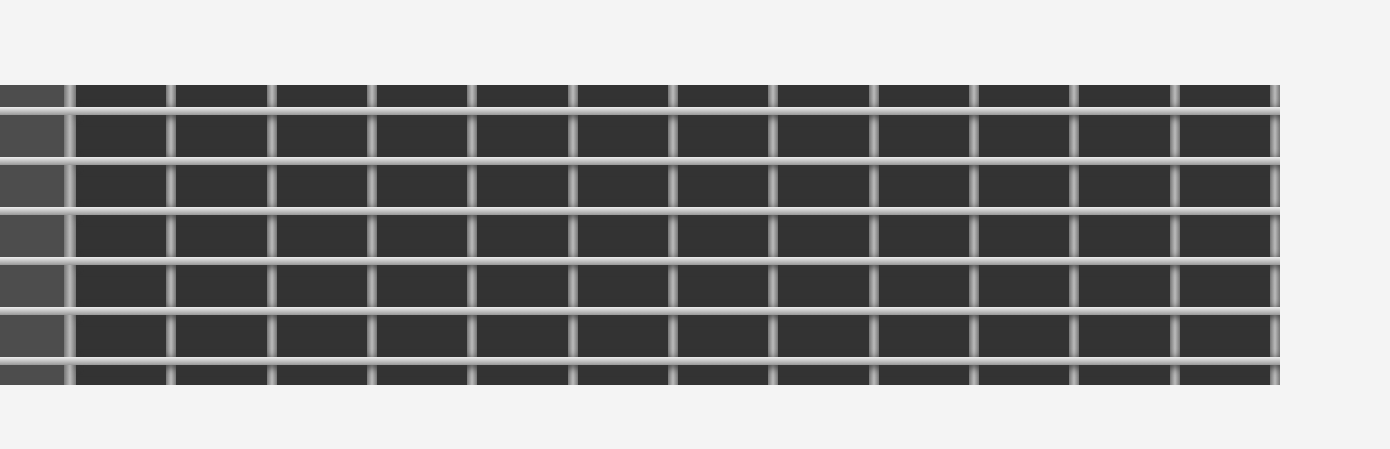
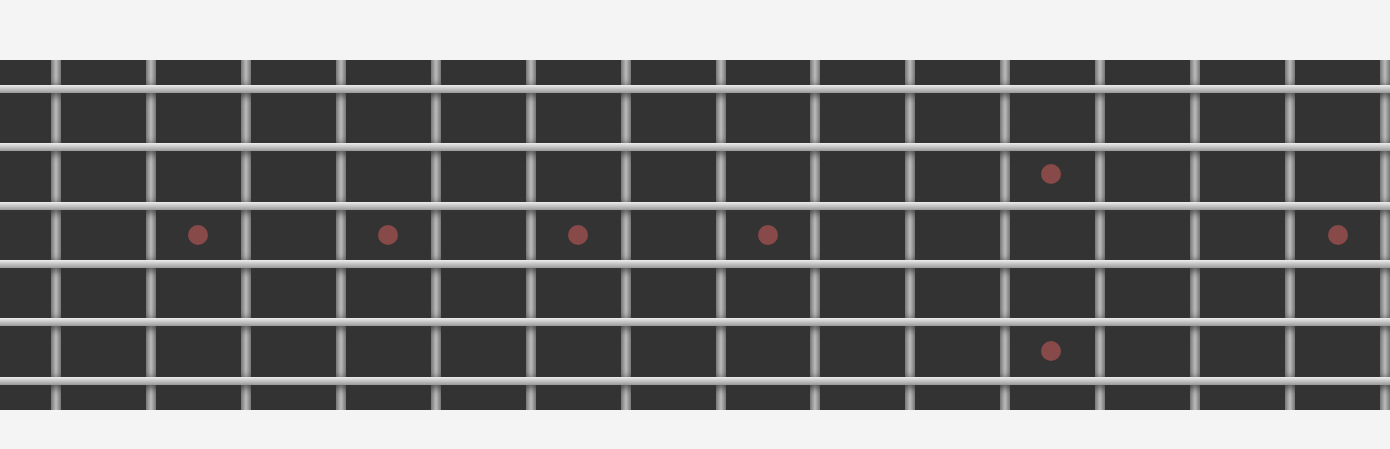
Before and after one commit to t-raidlova/fretboard.digital, a plain HTML site: page index.html in a window 1280 px wide. Shown: the part 165-614 px from the top of the page, 1390 px wide, since content can reach past the window. Drawn offline with Linux system fonts and the light colour scheme.

Commit message:
adding functionality logic

```diff
--- a/index.html
+++ b/index.html
@@ -1,114 +1,18 @@
-<!DOCTYPE html>
+ <!DOCTYPE html>
 <html lang="en">
 <head>
     <meta charset="UTF-8">
     <meta name="viewport" content="width=device-width, initial-scale=1.0">
     <title>Interactive guitar fretboard</title>
-    <link rel="icon" href="./guitar.png" type="image">
+    <link rel="icon" href="./assets/guitar.png" type="image">
     <link rel="stylesheet" href="styles.css">
 </head>
 <body>
     <div class="container">
-    <div class="fretboard">
-        <div class="string">
-            <div class="note-fret"></div>
-            <div class="note-fret"></div>
-            <div class="note-fret"></div>
-            <div class="note-fret"></div>
-            <div class="note-fret"></div>
-            <div class="note-fret"></div>
-            <div class="note-fret"></div>
-            <div class="note-fret"></div>
-            <div class="note-fret"></div>
-            <div class="note-fret"></div>
-            <div class="note-fret"></div>
-            <div class="note-fret"></div>
-            <div class="note-fret"></div>
+        <div class="fretboard"></div>
+    </div>
 
-        </div>
-
-        <div class="string">
-            <div class="note-fret"></div>
-            <div class="note-fret"></div>
-            <div class="note-fret"></div>
-            <div class="note-fret"></div>
-            <div class="note-fret"></div>
-            <div class="note-fret"></div>
-            <div class="note-fret"></div>
-            <div class="note-fret"></div>
-            <div class="note-fret"></div>
-            <div class="note-fret"></div>
-            <div class="note-fret"></div>
-            <div class="note-fret"></div>
-            <div class="note-fret"></div>
-        </div>
-
-        <div class="string">
-            <div class="note-fret"></div>
-            <div class="note-fret"></div>
-            <div class="note-fret"></div>
-            <div class="note-fret"></div>
-            <div class="note-fret"></div>
-            <div class="note-fret"></div>
-            <div class="note-fret"></div>
-            <div class="note-fret"></div>
-            <div class="note-fret"></div>
-            <div class="note-fret"></div>
-            <div class="note-fret"></div>
-            <div class="note-fret"></div>
-            <div class="note-fret"></div>
-        </div>
-
-        <div class="string">
-            <div class="note-fret"></div>
-            <div class="note-fret"></div>
-            <div class="note-fret"></div>
-            <div class="note-fret"></div>
-            <div class="note-fret"></div>
-            <div class="note-fret"></div>
-            <div class="note-fret"></div>
-            <div class="note-fret"></div>
-            <div class="note-fret"></div>
-            <div class="note-fret"></div>
-            <div class="note-fret"></div>
-            <div class="note-fret"></div>
-            <div class="note-fret"></div>
-        </div>
-
-        <div class="string">
-            <div class="note-fret"></div>
-            <div class="note-fret"></div>
-            <div class="note-fret"></div>
-            <div class="note-fret"></div>
-            <div class="note-fret"></div>
-            <div class="note-fret"></div>
-            <div class="note-fret"></div>
-            <div class="note-fret"></div>
-            <div class="note-fret"></div>
-            <div class="note-fret"></div>
-            <div class="note-fret"></div>
-            <div class="note-fret"></div>
-            <div class="note-fret"></div>
-        </div>
-
-        <div class="string">
-            <div class="note-fret"></div>
-            <div class="note-fret"></div>
-            <div class="note-fret"></div>
-            <div class="note-fret"></div>
-            <div class="note-fret"></div>
-            <div class="note-fret"></div>
-            <div class="note-fret"></div>
-            <div class="note-fret"></div>
-            <div class="note-fret"></div>
-            <div class="note-fret"></div>
-            <div class="note-fret"></div>
-            <div class="note-fret"></div>
-            <div class="note-fret"></div>
-        </div>
-
-    </div>
-</div>
+<script src="main.js"></script>
 
 </body>
 </html>
--- a/main.js
+++ b/main.js
@@ -0,0 +1,63 @@
+const root = document.documentElement;
+
+const fretboard = document.querySelector(".fretboard");
+const numberOfFrets = 15;
+const numberOfStrings = 6;
+
+const singleFretMarkPositions = [3,5,7,9,15,17,19,21];
+const doubleFretMarkPositions = [12,24];
+
+const notesFlat = ['C','Dd','D','Eb','E','F','Gb','G','Ab','A','Bb','B'];
+const notesSharp = ['C','C#','D','D#','E','F','F#','G','G#','A','A#','B'];
+
+let accidentals = 'flats'
+
+const app = {
+    init() {
+        this.setupFreatboard()
+    },
+
+    setupFreatboard() {
+        //updating css variables
+        root.style.setProperty("--number-of-strings", numberOfStrings)
+
+        //add strings to fretboard
+        for (let i=0; i< numberOfStrings; i++) {
+            let string = tools.createElement("div");
+            string.classList.add("string");
+            fretboard.appendChild(string);
+
+            //create frets
+            for(let fret = 0; fret <= numberOfFrets; fret++){
+                let noteFret = tools.createElement('div');
+                noteFret.classList.add("note-fret");
+                string.appendChild(noteFret);
+
+                // adding single fretmarks only to first string
+                if (i === 0 && singleFretMarkPositions.indexOf(fret) !== -1){
+                    // -1 is the result of indexOf not finding the values in array
+                    noteFret.classList.add("single-fretmark")
+                }
+                // adding double fretmarks
+                if ( i === 0 && doubleFretMarkPositions.indexOf(fret) !== -1){
+                    let doubleFretMark = tools.createElement('div');
+                    doubleFretMark.classList.add("double-fretmark");
+                    noteFret.appendChild(doubleFretMark)
+                }
+
+            }
+        }
+    }
+}
+
+const tools = {
+    createElement(element, content){
+        element = document.createElement(element);
+        if (arguments.length > 1) {
+            element.innerHTML = content;
+        }
+        return element;
+    }
+}
+
+app.init()
--- a/styles.css
+++ b/styles.css
@@ -1,3 +1,13 @@
+:root {
+    --fretboard-height: 350;
+    --number-of-strings: 6;
+    --string-height: 8;
+    --half-string-height: calc(var(--string-height) / 2 );
+    --string-top-position: calc(var(--fretboard-height) / var(--number-of-strings) / 2 - var(--half-string-height));
+    --double-fretmark-position-1: calc(var(--fretboard-height) * 0.25 );
+    --double-fretmark-position-2: calc(var(--fretboard-height) * 0.75 );
+}
+
 *{
     margin: 0;
     padding: 0;
@@ -21,7 +31,8 @@ justify-content: center;
     flex-direction: column;
     background: #333;
     width: 100%;
-    height: 300px;
+    min-width: 1500px;
+    height: calc(var(--fretboard-height) * 1px)
 }
 
 .string {
@@ -34,12 +45,12 @@ justify-content: center;
 .string:before {
     content: "";
     width: 100%;
-    height: 8px;
+    height: calc(var(--string-height) * 1px);
     background: linear-gradient(#eee, #999);
     box-shadow: 76px 2px 8px rgb(54, 54, 54);
     z-index: 1;
     position: absolute;
-    top: 22px;
+    top: calc(var(--string-top-position) * 1px)
 }
 
 .note-fret {
@@ -59,3 +70,40 @@ justify-content: center;
     flex-grow: 0;
     border-image: linear gradient(to left, #bbb, #fff #bbb) 1 100%;
 }
+
+.note-fret:before{
+    content: 'C';
+    width: 33px;
+    height: 33px;
+    border-radius: 50%;
+    line-height: 33px;
+    text-align: center;
+    background: teal;
+    z-index: 2;
+    color: #eee;
+    opacity: 0;
+}
+
+.single-fretmark:after, .double-fretmark:before, .double-fretmark:after {
+    content: "";
+    position: absolute;
+    height: 20px;
+    width: 20px;
+    border-radius: 50%;
+    background: rgb(136, 73, 73);
+}
+
+.single-fretmark:after{
+    top: calc(var(--fretboard-height) / 2 * 1px);
+    transform: translate(0, -50%);
+}
+
+.double-fretmark:before {
+    top: calc(var(--double-fretmark-position-1) * 1px);
+    transform: translate(-140%,80%);
+}
+
+.double-fretmark:after {
+    top: calc(var(--double-fretmark-position-2) * 1px);
+    transform: translate(-140%,90%);
+}
```
Also changed, not shown: assets/guitar.png (renamed from guitar.png), fret-copy.html (added).
